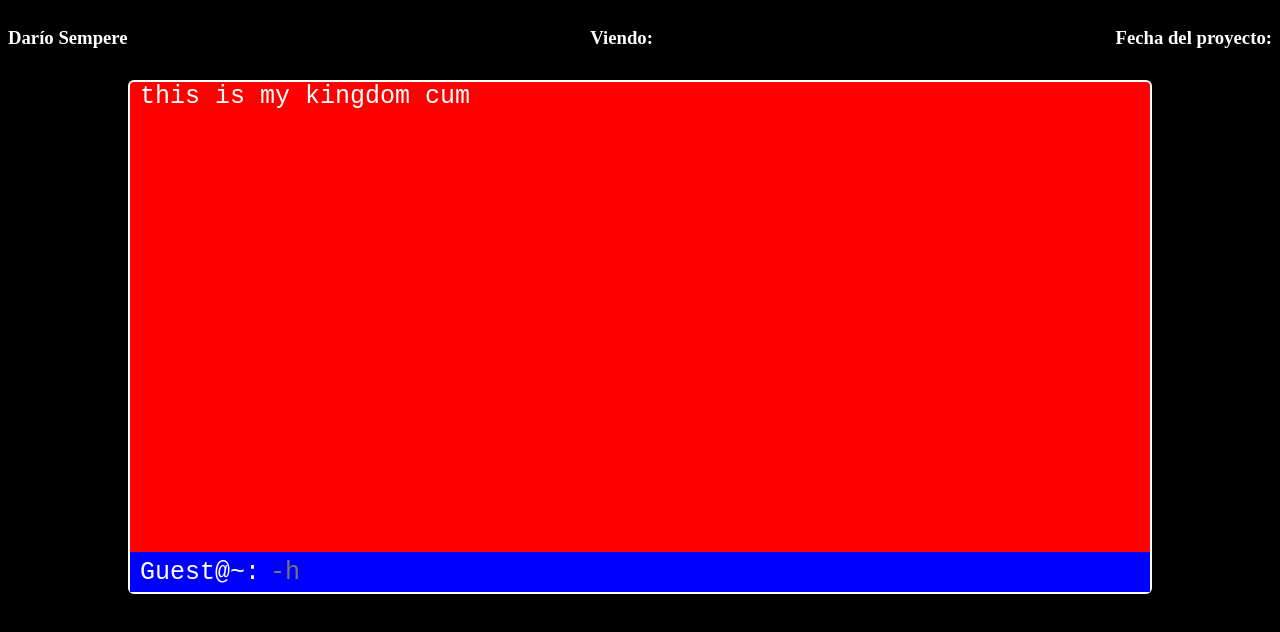
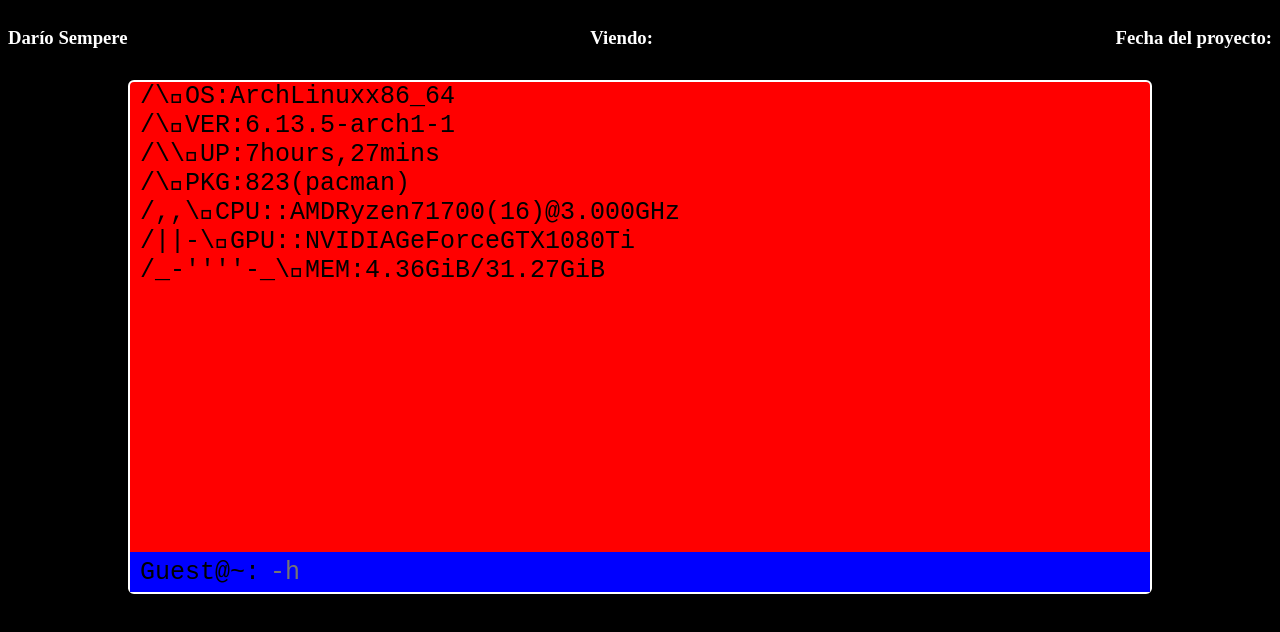
Before and after one commit to dareillo1111/github.io, a plain HTML site: page cvweb.html in a window 1280 px wide. Drawn offline with Linux system fonts and the light colour scheme.

Commit message:
Added print char by char

```diff
--- a/InputInterface.js
+++ b/InputInterface.js
@@ -2,9 +2,12 @@
 
 const terminalInput = document.getElementById("terminal-input-box")
 
+OutputInterface.printLoadingScreen();
+
+terminalInput.focus();
 terminalInput.addEventListener("keypress", function(e){
       if (e.key === "Enter"){
-            readAction()
+            readAction();
       }
 })
 
--- a/OutputInterface.js
+++ b/OutputInterface.js
@@ -1,26 +1,48 @@
 const SERVERERROR = "Error del servidor, no se puede ejecutar tu acción"
 const terminalOutput = document.getElementById("terminal-output-text")
+const terminalOutputScroll = document.getElementById("terminal-output");
 const helpOptions = "./help.txt"
 const neofetch = "./neofetch.txt"
+const loadingScreen = "./loading.txt"
 
 const outputInterface = {
       printHelp: function() {
-            printFromFile(helpOptions)
+            printFromFile(helpOptions);
       },
       printNeofetch: function() {
-            printFromFile(neofetch)
+            printFromFile(neofetch);
+      },
+      printLoadingScreen: async function() {
+            await printFromFile(loadingScreen);
+            terminalOutput.innerText = " ";
+            await sleep(800);
+            this.printNeofetch();
       }
 }
-function printFromFile(file){
-      fetch(file)
-      .then(response => response.text())
-      .then(data => {
-                  terminalOutput.innerText = data
-            })
-      .catch(error => {
-                  terminalOutput.innerText = SERVERERROR
-                  console.log(error)
-            })
+async function printFromFile(file){
+      terminalOutput.innerText = "";
+
+      try {
+            const loadedFile = await fetch(file);
+            const data = await loadedFile.text();
+            const lines = data.split("\n");
+
+            for (const line of lines){
+                  for (const char of line){
+                        terminalOutput.innerText += char;
+                        terminalOutputScroll.scrollTop = terminalOutputScroll.scrollHeight;
+                        await sleep(1);
+                  }
+                  terminalOutput.innerText += "\n"
+            }
+      }catch (error){
+            terminalOutput.innerText = SERVERERROR;
+            console.log(error);
+      }
+}
+
+function sleep(ms) {
+    return new Promise(resolve => setTimeout(resolve, ms));
 }
 
 export default outputInterface
--- a/styles.css
+++ b/styles.css
@@ -13,7 +13,7 @@
       font-family:monospace ;
       font-size: 25px;
       text-wrap:wrap;
-      color: white;
+      color: black;
 }
 
 #terminal{
@@ -42,3 +42,7 @@
       border: none;
       outline: none;
 }
+
+#terminal-output{
+      overflow: auto;
+}
```
Also changed, not shown: loading.txt (added).
